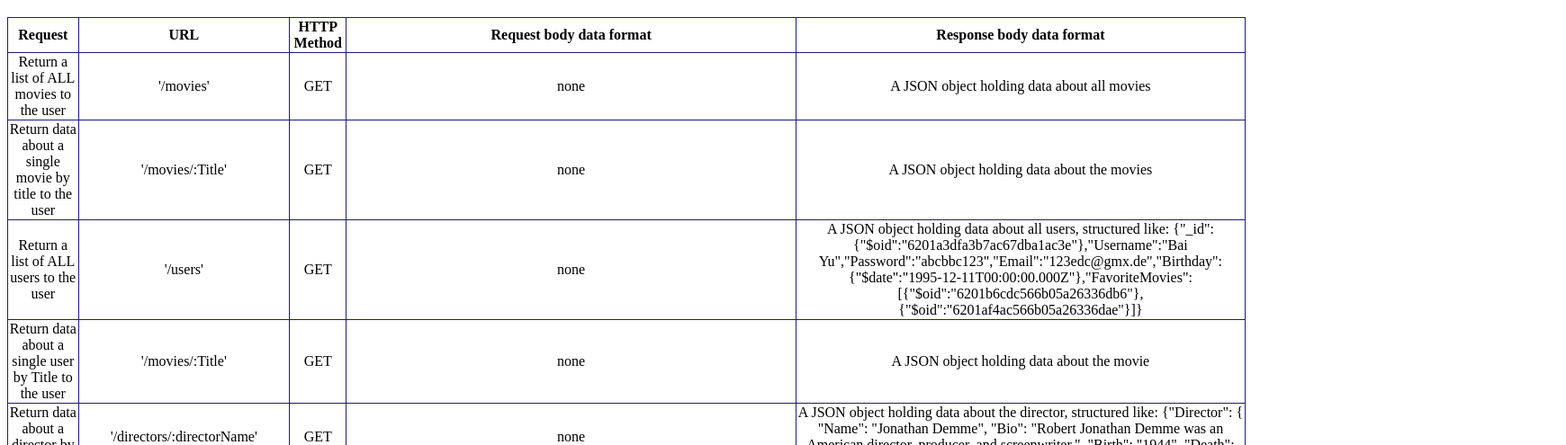
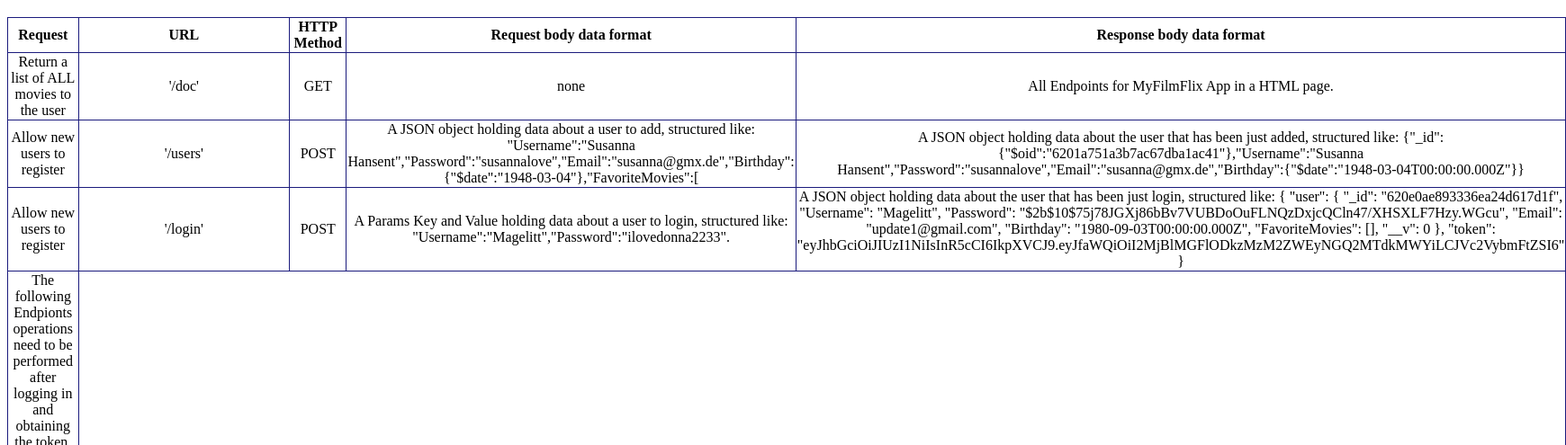
Before and after one commit to YuhuiWu92/my-movies-api, a website: page public/documentation.html in a window 1280 px wide. Shown: the part 177-672 px from the top of the page at 90% size, 1740 px wide, since content can reach past the window. Drawn offline with Linux system fonts and the light colour scheme.

Commit message:
update doc and login endpiont

```diff
--- a/models.js
+++ b/models.js
@@ -42,5 +42,4 @@
 let Movie = mongoose.model('Movie', movieSchema);
 let User = mongoose.model('User', userSchema);
 // export 2 Schemas:movie and user
-module.exports.Movie = Movie;
-module.exports.User = User;
+module.exports = { Movie, User };
--- a/public/documentation.html
+++ b/public/documentation.html
@@ -39,6 +39,39 @@
             <th>Request body data format</th>
             <th>Response body data format</th>
         </tr>
+        <tr>
+            <td>Return a list of ALL movies to the user</td>
+            <td>'/doc'</td>
+            <td>GET</td>
+            <td>none</td>
+            <td>All Endpoints for MyFilmFlix App in a HTML page.
+            </td>
+        </tr>
+        <tr>
+            <td>Allow new users to register</td>
+            <td>'/users'</td>
+            <td>POST</td>
+            <td>A JSON object holding data about a user to add, structured like: "Username":"Susanna Hansent","Password":"susannalove","Email":"susanna@gmx.de","Birthday":{"$date":"1948-03-04"},"FavoriteMovies":[
+            </td>
+            <td>A JSON object holding data about the user that has been just added, structured like: {"_id":{"$oid":"6201a751a3b7ac67dba1ac41"},"Username":"Susanna Hansent","Password":"susannalove","Email":"susanna@gmx.de","Birthday":{"$date":"1948-03-04T00:00:00.000Z"}}
+            </td>
+        </tr>
+
+        <tr>
+            <td>Allow new users to register</td>
+            <td>'/login'</td>
+            <td>POST</td>
+            <td>A Params Key and Value holding data about a user to login, structured like: "Username":"Magelitt","Password":"ilovedonna2233".
+            </td>
+            <td>A JSON object holding data about the user that has been just login, structured like: { "user": { "_id": "620e0ae893336ea24d617d1f", "Username": "Magelitt", "Password": "$2b$10$75j78JGXj86bBv7VUBDoOuFLNQzDxjcQCln47/XHSXLF7Hzy.WGcu", "Email":
+                "update1@gmail.com", "Birthday": "1980-09-03T00:00:00.000Z", "FavoriteMovies": [], "__v": 0 }, "token": "eyJhbGciOiJIUzI1NiIsInR5cCI6IkpXVCJ9.eyJfaWQiOiI2MjBlMGFlODkzMzM2ZWEyNGQ2MTdkMWYiLCJVc2VybmFtZSI6" }
+            </td>
+        </tr>
+        <tr>
+            <td>
+                The following Endpionts operations need to be performed after logging in and obtaining the token.
+            </td>
+        </tr>
 
         <tr>
             <td>Return a list of ALL movies to the user</td>
@@ -48,6 +81,9 @@
             <td>A JSON object holding data about all movies
             </td>
         </tr>
+
+
+
         <tr>
             <td>Return data about a single movie by title to the user</td>
             <td>'/movies/:Title'</td>
@@ -89,15 +125,7 @@
                 <td>A JSON object holding the description of the genre
                 </td>
             </tr>
-            <tr>
-                <td>Allow new users to register</td>
-                <td>'/users'</td>
-                <td>POST</td>
-                <td>A JSON object holding data about a user to add, structured like: "Username":"Susanna Hansent","Password":"susannalove","Email":"susanna@gmx.de","Birthday":{"$date":"1948-03-04"},"FavoriteMovies":[
-                </td>
-                <td>A JSON object holding data about the user that has been just added, structured like: {"_id":{"$oid":"6201a751a3b7ac67dba1ac41"},"Username":"Susanna Hansent","Password":"susannalove","Email":"susanna@gmx.de","Birthday":{"$date":"1948-03-04T00:00:00.000Z"}}
-                </td>
-            </tr>
+
             <tr>
                 <td>Allow users to update their user information</td>
                 <td>'/users/:Username'</td>
```
Also changed, not shown: index.js (+7 -3 lines).
